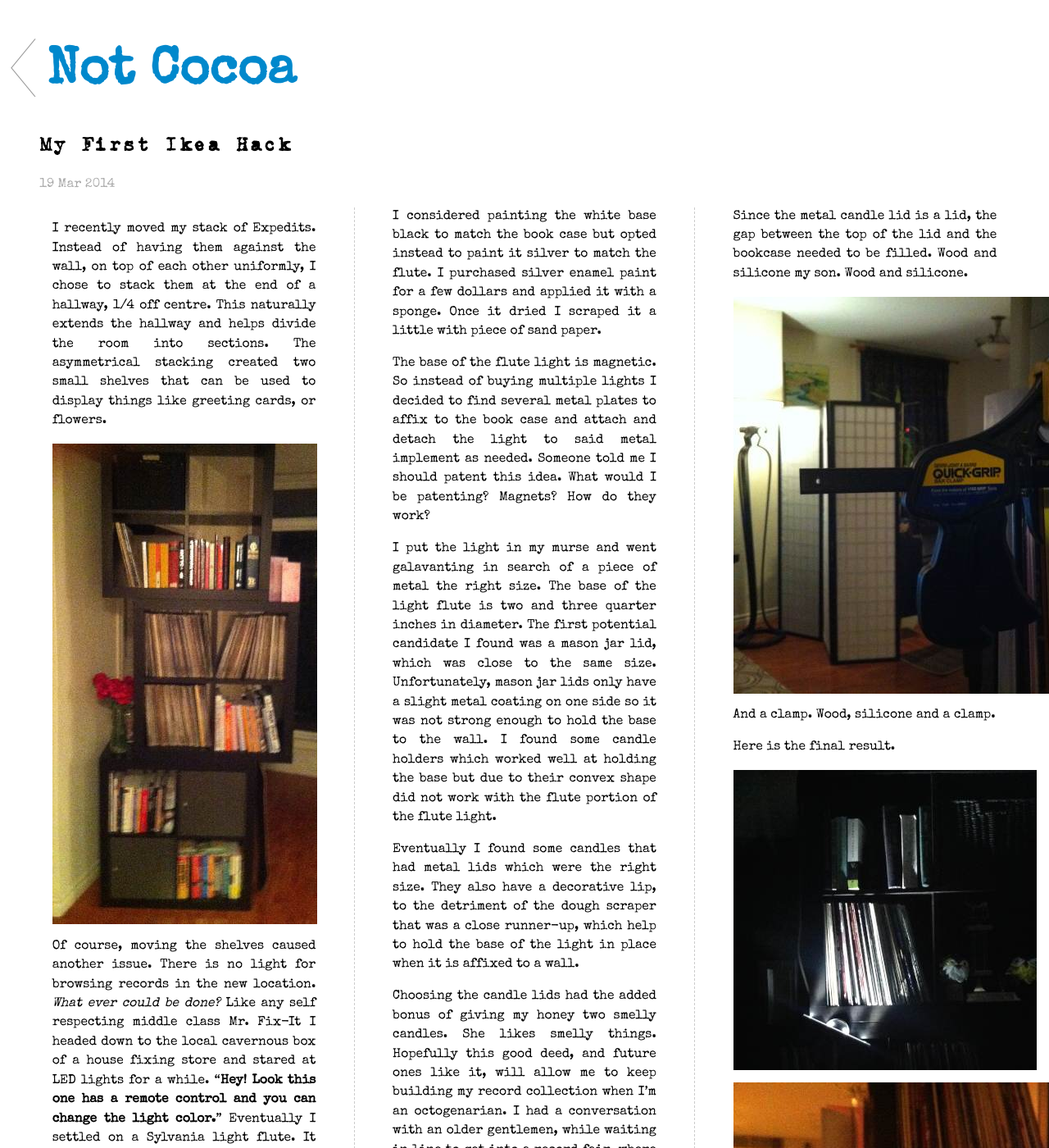
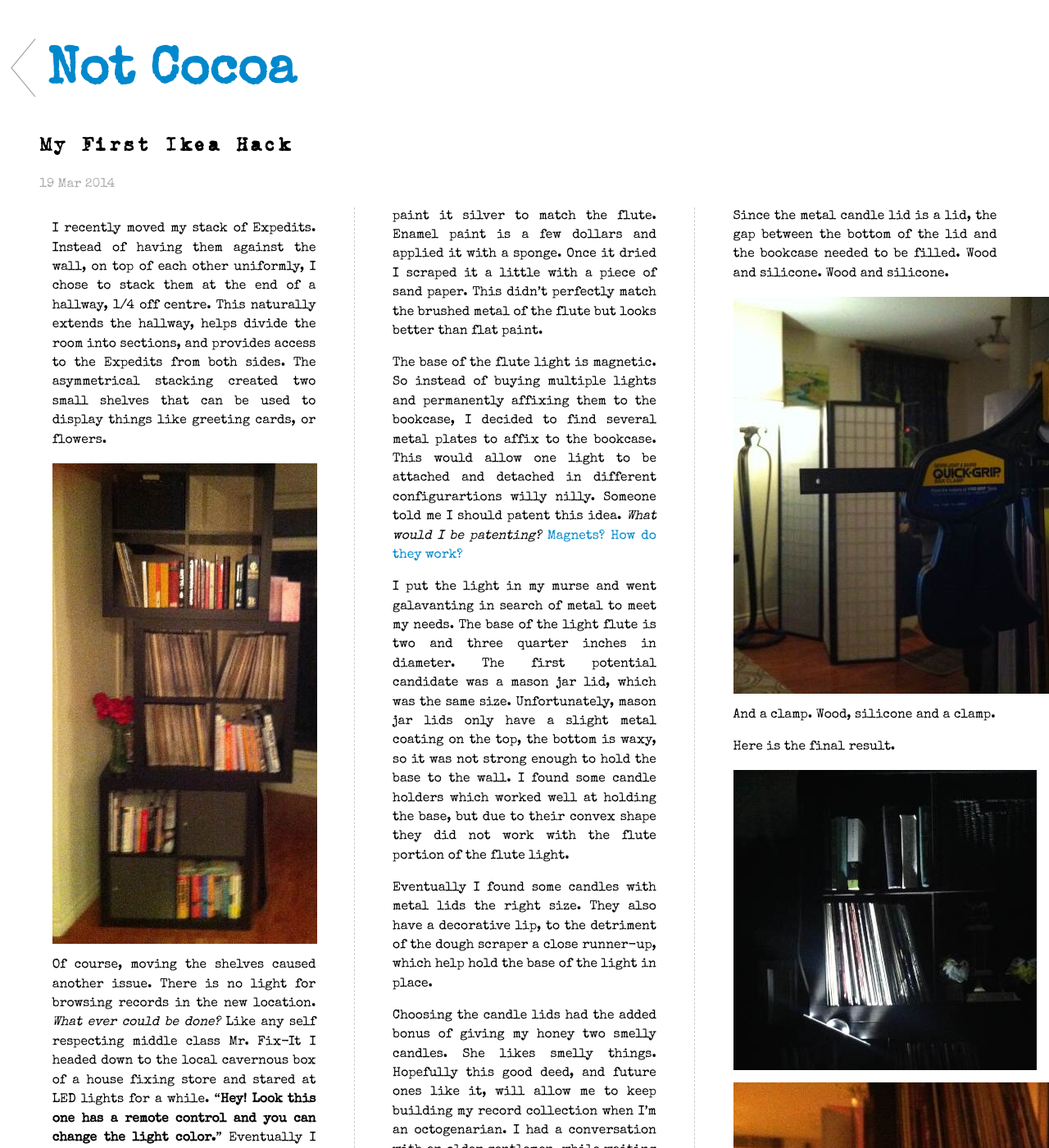
Before and after one commit to mcormier/blog, a Jekyll site: the page built from _posts/2014-03-19-ikea-expedit-hack.md, in a window 1280 px wide and 1400 px high. Shown: the whole window at 82% size. Built offline with Jekyll 4.4.1, drawn with Linux system fonts in a browser that asks for light colours; Markdown is read by kramdown in place of the engine named in the settings; some of the changed text lies outside the part shown.

Commit message:
the edit monster

```diff
--- a/_posts/2014-03-19-ikea-expedit-hack.md
+++ b/_posts/2014-03-19-ikea-expedit-hack.md
@@ -4,28 +4,28 @@
 
 ---
 
-I recently moved my stack of Expedits.  Instead of having them against the wall, on top of each other uniformly, I chose to stack them at the end of a hallway, 1/4 off centre.  This naturally extends the hallway and helps divide the room into sections.   The asymmetrical stacking created two small shelves that can be used to display things like greeting cards, or flowers.
+I recently moved my stack of Expedits.  Instead of having them against the wall, on top of each other uniformly, I chose to stack them at the end of a hallway, 1/4 off centre.  This naturally extends the hallway, helps divide the room into sections, and provides access to the Expedits from both sides.   The asymmetrical stacking created two small shelves that can be used to display things like greeting cards, or flowers.
 
 
 <img src="/images/ikeahack/asymetrical_expedit.jpg" />
 
-Of course, moving the shelves caused another issue. There is no light for browsing records in the new location.  _What ever could be done?_ Like any self respecting middle class Mr. Fix-It I headed down to the local cavernous box of a house fixing store and stared at LED lights for a while. "**Hey! Look this one has a remote control and you can change the light color.**" Eventually I settled on a Sylvania light flute.  It has a plastic base while the light is detachable and can be used as an emergency flashlight if the power goes out. I also can detach it and wave it at the cat to create a cheap strobe light effect, which she seems quite fascinated with. However, she's also quite fascinated with boxes and grocery bags.  Meh, the life of a house cat.
+Of course, moving the shelves caused another issue. There is no light for browsing records in the new location.  _What ever could be done?_ Like any self respecting middle class Mr. Fix-It I headed down to the local cavernous box of a house fixing store and stared at LED lights for a while. "**Hey! Look this one has a remote control and you can change the light color.**" Eventually I settled on a Sylvania light flute.  It has a plastic base, the light is detachable and can be used as an emergency flashlight if the power goes out. I can detach it and wave it at the cat to create a cheap strobe light effect, which she seems quite bemused  with. However, she's also quite fascinated with boxes and grocery bags.  Meh; the life of a house cat.
 
 <img src="/images/ikeahack/light_candle_paint.jpg" />
 
-I considered painting the white base black to match the book case but opted instead to paint it silver to match the flute.  I purchased silver enamel paint for a few dollars and applied it with a sponge.  Once it dried I scraped it a little with piece of sand paper.
+I considered painting the base black to match the bookcase but opted instead to paint it silver to match the flute.  Enamel paint is a few dollars and applied it with a sponge.  Once it dried I scraped it a little with a piece of sand paper. This didn't perfectly match the brushed metal of the flute but looks better than flat paint.
 
-The base of the flute light is magnetic.  So instead of buying multiple lights I decided to find several metal plates to affix to the book case and attach and detach the light to said metal implement as needed.  Someone told me I should patent this idea.  What would I be patenting?  Magnets? How do they work?
+The base of the flute light is magnetic.  So instead of buying multiple lights and permanently affixing them to the bookcase, I decided to find several metal plates to affix to the bookcase. This would allow one light to be attached and detached in different configurartions willy nilly.  Someone told me I should patent this idea.  _What would I be patenting?_  [Magnets? How do they work?][magnets]
 
-I put the light in my murse and went galavanting in search of a piece of metal the right size.  The base of the light flute is two and three quarter inches in diameter.  The first potential candidate I found was a mason jar lid, which was close to the same size.  Unfortunately, mason jar lids only have a slight metal coating on one side so it was not strong enough to hold the base to the wall.  I found some candle holders which worked well at holding the base but due to their convex shape did not work with the flute portion of the flute light.
+I put the light in my murse and went galavanting in search of metal to meet my needs.  The base of the light flute is two and three quarter inches in diameter.  The first potential candidate was a mason jar lid, which was the same size.  Unfortunately, mason jar lids only have a slight metal coating on the top, the bottom is waxy, so it was not strong enough to hold the base to the wall.  I found some candle holders which worked well at holding the base, but due to their convex shape they did not work with the flute portion of the flute light.
 
-Eventually I found some candles that had metal lids which were the right size.  They also have a decorative lip, to the detriment of the dough scraper that was a close runner-up, which help to hold the base of the light in place when it is affixed to a wall.
+Eventually I found some candles with metal lids the right size.  They also have a decorative lip, to the detriment of the dough scraper a close runner-up, which help hold the base of the light in place.
 
-Choosing the candle lids had the added bonus of giving my honey two smelly candles.  She likes smelly things.  Hopefully this good deed, and future ones like it, will allow me to keep building my record collection when I'm an octogenarian. I had a conversation with an older gentlemen, while waiting in line to get into a record fair, where he mentioned that his wife had given him an ultimatum many years ago.  "One for one", he said.  "For every record I bring into the house now, I must get rid of one". My, oh, my, let's pray that I find some way to walk the tight rope of music obsession and a blissful home life as the years go by.
+Choosing the candle lids had the added bonus of giving my honey two smelly candles.  She likes smelly things.  Hopefully this good deed, and future ones like it, will allow me to keep building my record collection when I'm an octogenarian. I had a conversation with an older gentlemen, while waiting in line at a record fair, where he mentioned that his wife had given him an ultimatum many years ago.  "One for one", he said.  "For every record I bring into the house now, I must get rid of one". My, oh, my, let's pray that I find some way to walk the tight rope of music obsession and a blissful home life as the years go by.
 
 <img src="/images/ikeahack/caulking.jpg" />
 
-Since the metal candle lid is a lid, the gap between the top of the lid and the bookcase needed to be filled.  Wood and silicone my son. Wood and silicone.
+Since the metal candle lid is a lid, the gap between the bottom of the lid and the bookcase needed to be filled.  Wood and silicone. Wood and silicone.
 
 <img src="/images/ikeahack/clamping.jpg" />
 
```
Also changed, not shown: other parts of _posts/2014-03-19-ikea-expedit-hack.md (+2 -0 lines).
